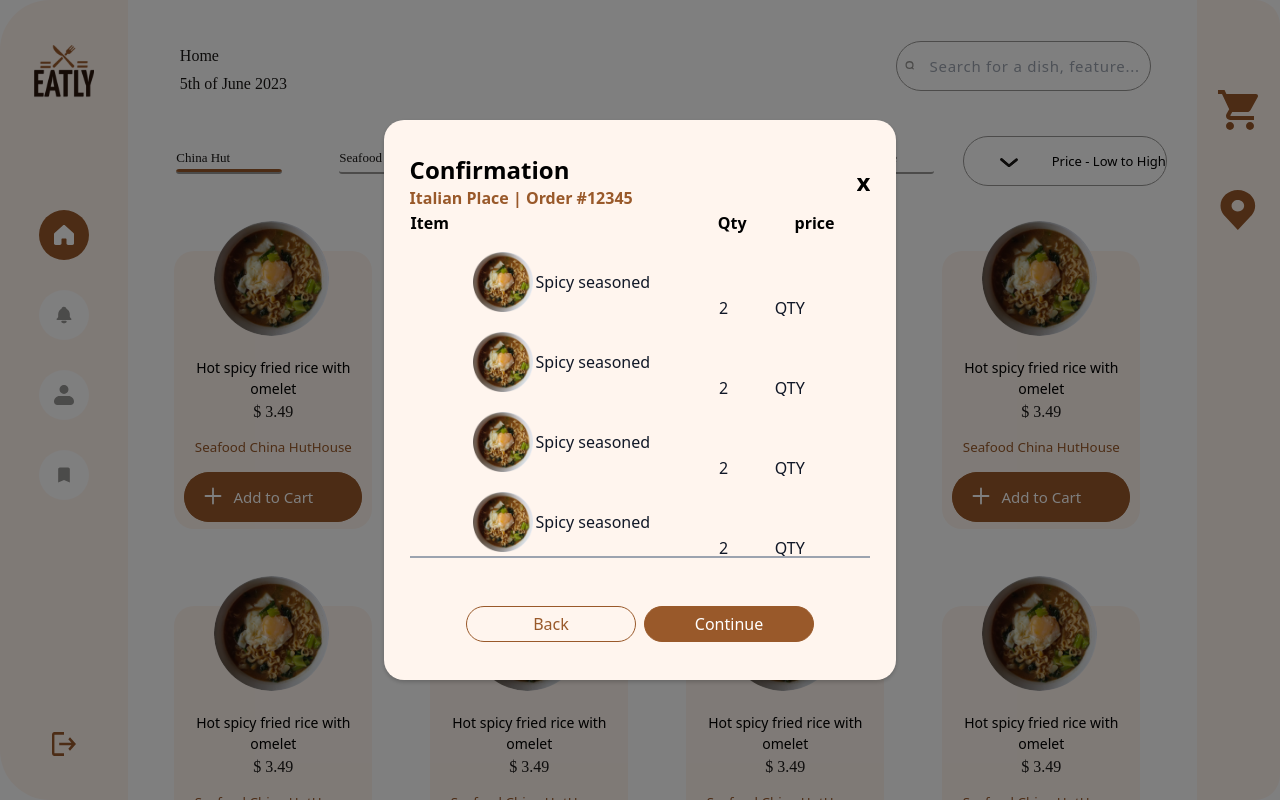
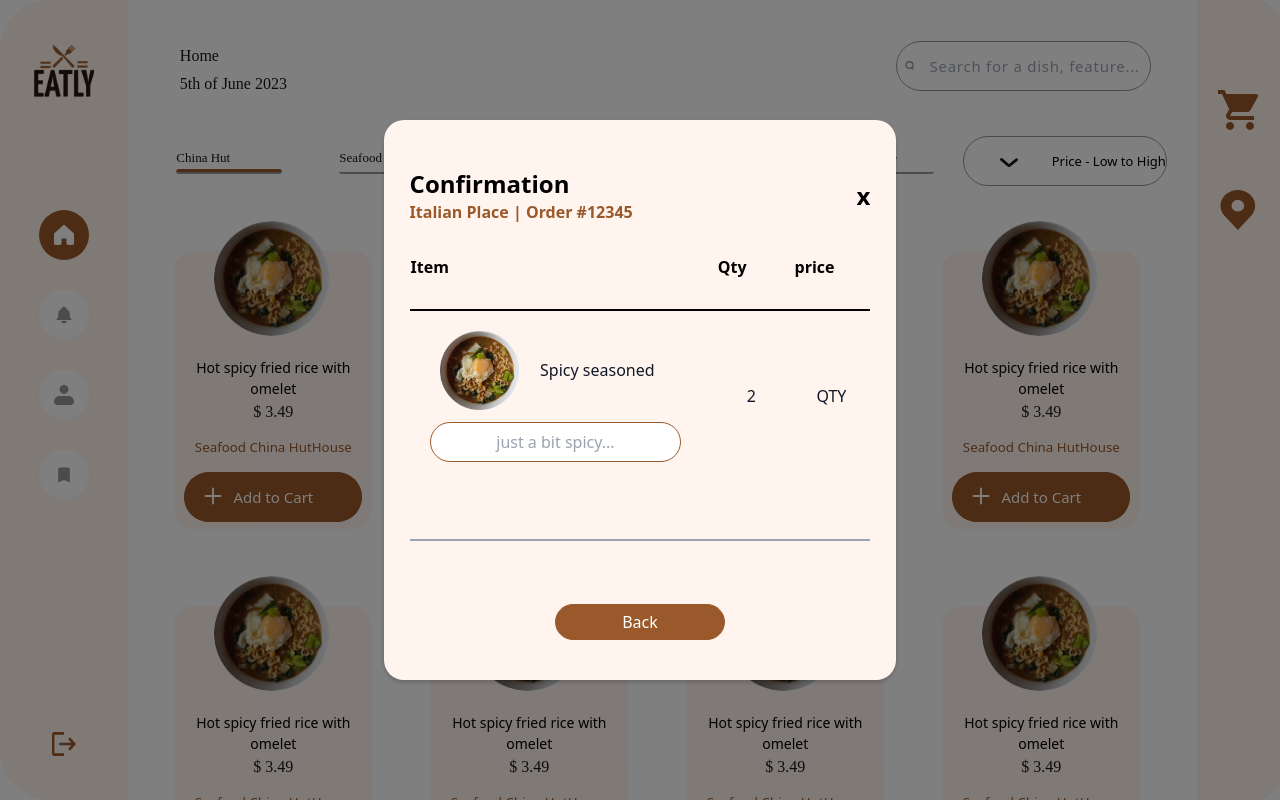
Before and after one commit to square-hktn/eatly, a React (Create React App) app: page /dashboard in a window 1280 px wide. Shown: the top 800 px of the page. Built offline with nearby package versions, Linux system fonts and the light colour scheme.

Commit message:
complete

```diff
--- a/src/component/ConfirmationModal.js
+++ b/src/component/ConfirmationModal.js
@@ -37,11 +37,12 @@ function ConfirmationModal () {
       </tr>
       {
         numMeals>2?
-        <div class="flex flex-col w-full h-[40vh] overflow-hidden overflow-y-scroll">
+        <div class="flex-col w-full h-[40%] overflow-hidden overflow-y-scroll border-t-2 border-black p-3">
           <MealCard/>
           <MealCard/>
           <MealCard/>
-          <MealCard/>
+
+
         </div>:
         <div class="flex w-full">
           <div class="flex flex-col w-full">
@@ -54,16 +55,11 @@ function ConfirmationModal () {
         <div class="flex w-full mt-12">
         <div className="flex  justify-around ">
             <div>
-              <button
-                className="address-modal-back-button mr-2"
 
-              >
-                Back
-              </button>
             </div>
             <div>
               <button className="address-modal-payment-button" type="submit">
-                Continue
+                Back
               </button>
             </div>
           </div>
--- a/src/component/MealCard.js
+++ b/src/component/MealCard.js
@@ -7,7 +7,7 @@ function MealCard() {
   }
 
   return (
-    <div class="flex overflow-hidden mt-2">
+    <div class=" w-full m3-5 overflow-hidden block">
   <div class="flex flex-col w-full mb-3 h-30px overflow-hidden ">
     <div class="flex w-full text-top font-medium text-gray-900 mb-5 ">
     <div class="flex flex-col w-2/3 justify-start p-2">
```
